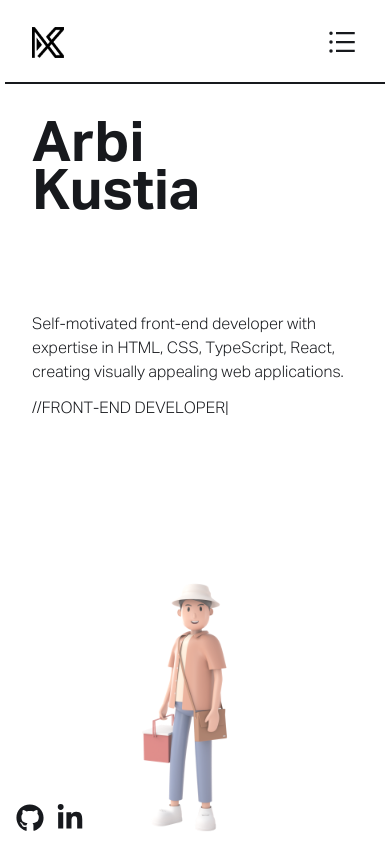
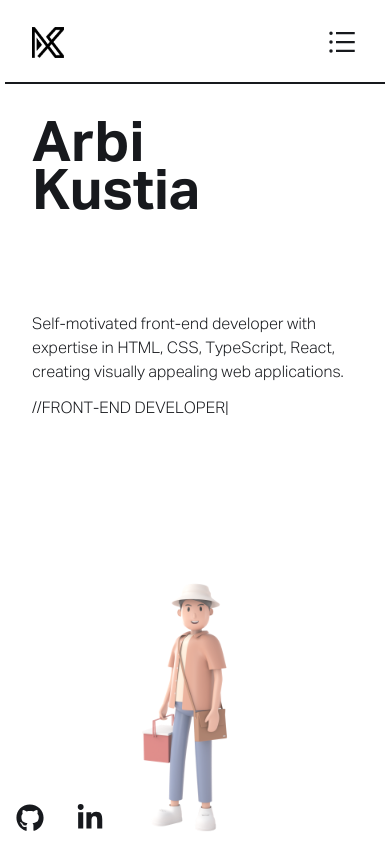
Before and after one commit to arbikustia/portfolio, a React (Vite) app: page / in a window 390 px wide. Built offline with nearby package versions, Linux system fonts and the light colour scheme; a web font is replaced by a local one.

Commit message:
fix height root

```diff
--- a/src/styles/Root.css
+++ b/src/styles/Root.css
@@ -9,6 +9,7 @@
   flex: 1;
   overflow: hidden;
   height: 90vh;
+  max-height: 90vh;
   padding-top: 10vh;
 }
 
@@ -118,6 +119,7 @@
     position: absolute;
     bottom: 0;
     left: 1rem;
+    gap: 2rem;
   }
 
 }
```
